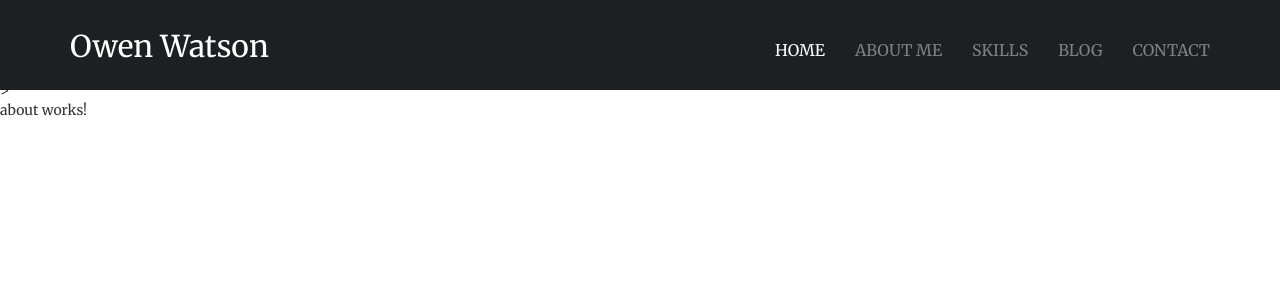
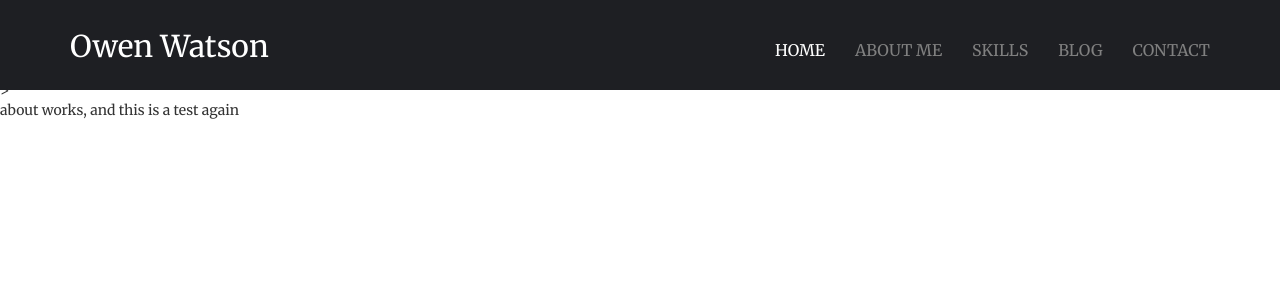
Before and after one commit to WelshWatson/blog, an Angular app: page /about in a window 1280 px wide. Shown: the top 300 px of the page. Built offline with nearby package versions, Linux system fonts and the light colour scheme.

Commit message:
added node server

```diff
--- a/src/app/components/about/about.component.html
+++ b/src/app/components/about/about.component.html
@@ -1,3 +1,4 @@
 <p>
-  about works!
+  about works,
+  and this is a test again
 </p>
```
Also changed, not shown: package.json (+14 -7 lines), server.js (added, +15 -0 lines), 1 other file (tests, documents, lock files or other folders).
